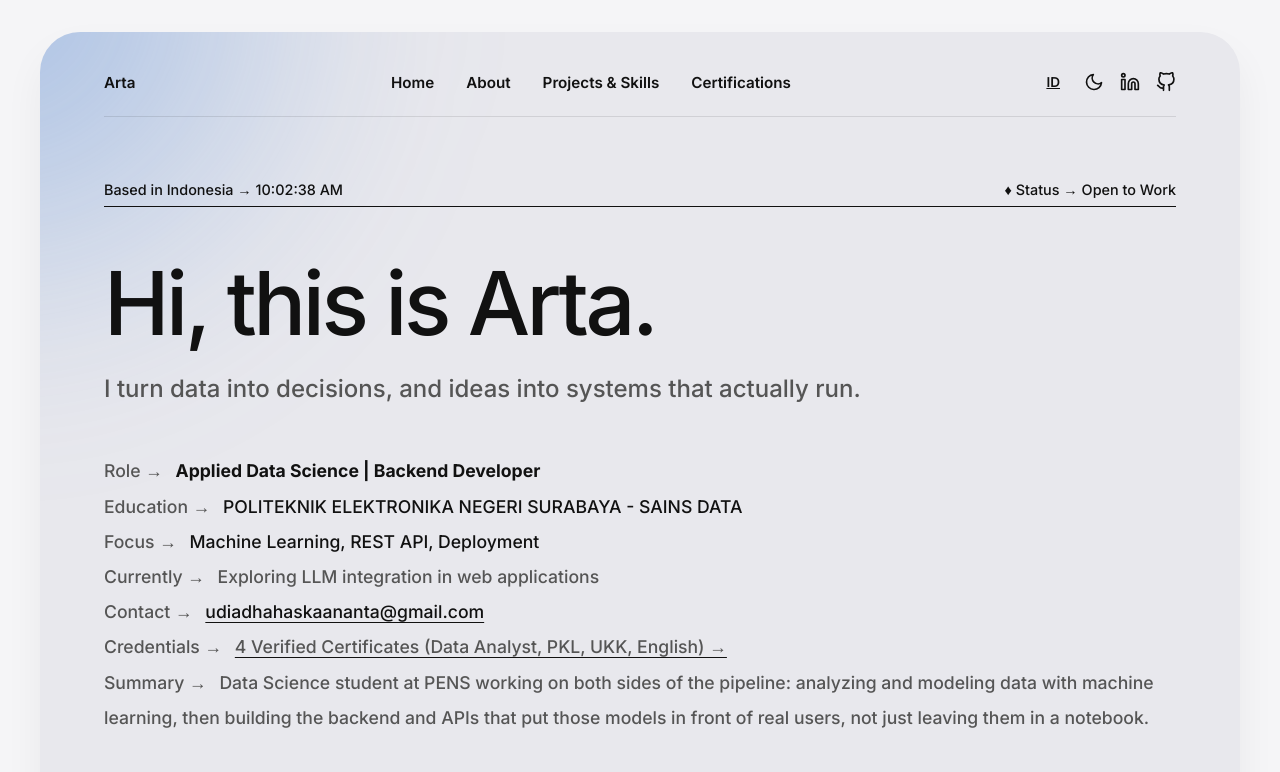
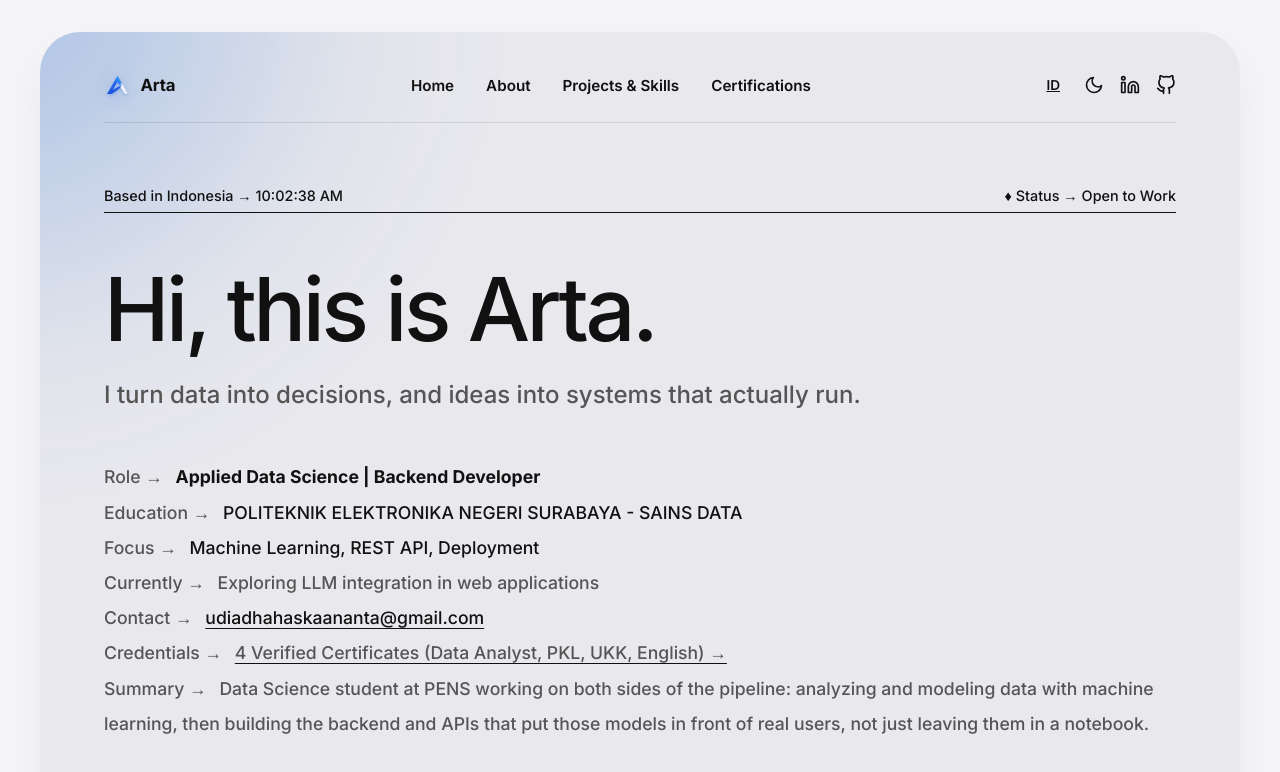
Before and after one commit to Kyouji-Prinz/Porto-Arta, a plain HTML site: page index.html in a window 1280 px wide. Shown: the top 772 px of the page. Drawn offline with Linux system fonts and the light colour scheme.

Commit message:
feat(branding): integrate Concept 3 logo, favicon, navbar branding, and generate 1584x396 LinkedIn banner

```diff
--- a/index.html
+++ b/index.html
@@ -8,7 +8,14 @@
     <meta name="description" content="Portfolio of Arta, a Data Science student at PENS building machine learning models, REST APIs, and deployed web applications.">
     <meta property="og:title" content="Arta | Applied Data Science & Backend Developer">
     <meta property="og:description" content="I turn data into decisions, and ideas into systems that actually run.">
+    <meta property="og:image" content="assets/images/logo.png">
     <meta property="og:type" content="website">
+
+    <!-- Favicon & Brand Icons -->
+    <link rel="icon" type="image/svg+xml" href="assets/images/favicon.svg">
+    <link rel="icon" type="image/png" sizes="32x32" href="assets/images/favicon.png">
+    <link rel="apple-touch-icon" sizes="192x192" href="assets/images/favicon-192.png">
+
     <link rel="preconnect" href="https://fonts.googleapis.com">
     <link rel="preconnect" href="https://fonts.gstatic.com" crossorigin>
     <link href="https://fonts.googleapis.com/css2?family=Inter:wght@400;500;600;700&display=swap" rel="stylesheet">
@@ -203,6 +210,30 @@
             font-weight: 600;
         }
 
+        .nav-left {
+            display: flex;
+            align-items: center;
+            gap: 0.65rem;
+            text-decoration: none;
+            color: var(--text-main);
+            font-size: 1.05rem;
+            font-weight: 700;
+            letter-spacing: -0.01em;
+            cursor: pointer;
+        }
+
+        .nav-brand-logo {
+            width: 26px;
+            height: 26px;
+            display: inline-block;
+            transition: transform 0.3s cubic-bezier(0.34, 1.56, 0.64, 1);
+            filter: drop-shadow(0 2px 8px rgba(37, 99, 235, 0.25));
+        }
+
+        .nav-left:hover .nav-brand-logo {
+            transform: scale(1.18) rotate(4deg);
+        }
+
         .nav-center {
             display: flex;
             gap: 2rem;
@@ -1172,7 +1203,10 @@
         <div class="content-wrapper">
             <!-- NAVIGATION -->
             <nav class="navbar">
-                <div class="nav-left">Arta</div>
+                <a href="#view-main" class="nav-left nav-link" style="text-decoration: none; color: inherit;">
+                    <img src="assets/images/logo.svg" alt="Arta Logo" class="nav-brand-logo">
+                    <span>Arta</span>
+                </a>
                 <div class="nav-center">
                     <a href="#view-main" class="nav-link"><span class="lang-en">Home</span><span class="lang-id">Beranda</span></a>
                     <a href="#view-about" class="nav-link"><span class="lang-en">About</span><span class="lang-id">Tentang</span></a>
```
Also changed, not shown: assets/images/favicon-192.png (added), assets/images/favicon-512.png (added), assets/images/favicon-64.png (added), assets/images/favicon.png (added), assets/images/favicon.svg (added), assets/images/linkedin-banner.png (added), assets/images/logo.png (added), assets/images/logo.svg (added).
